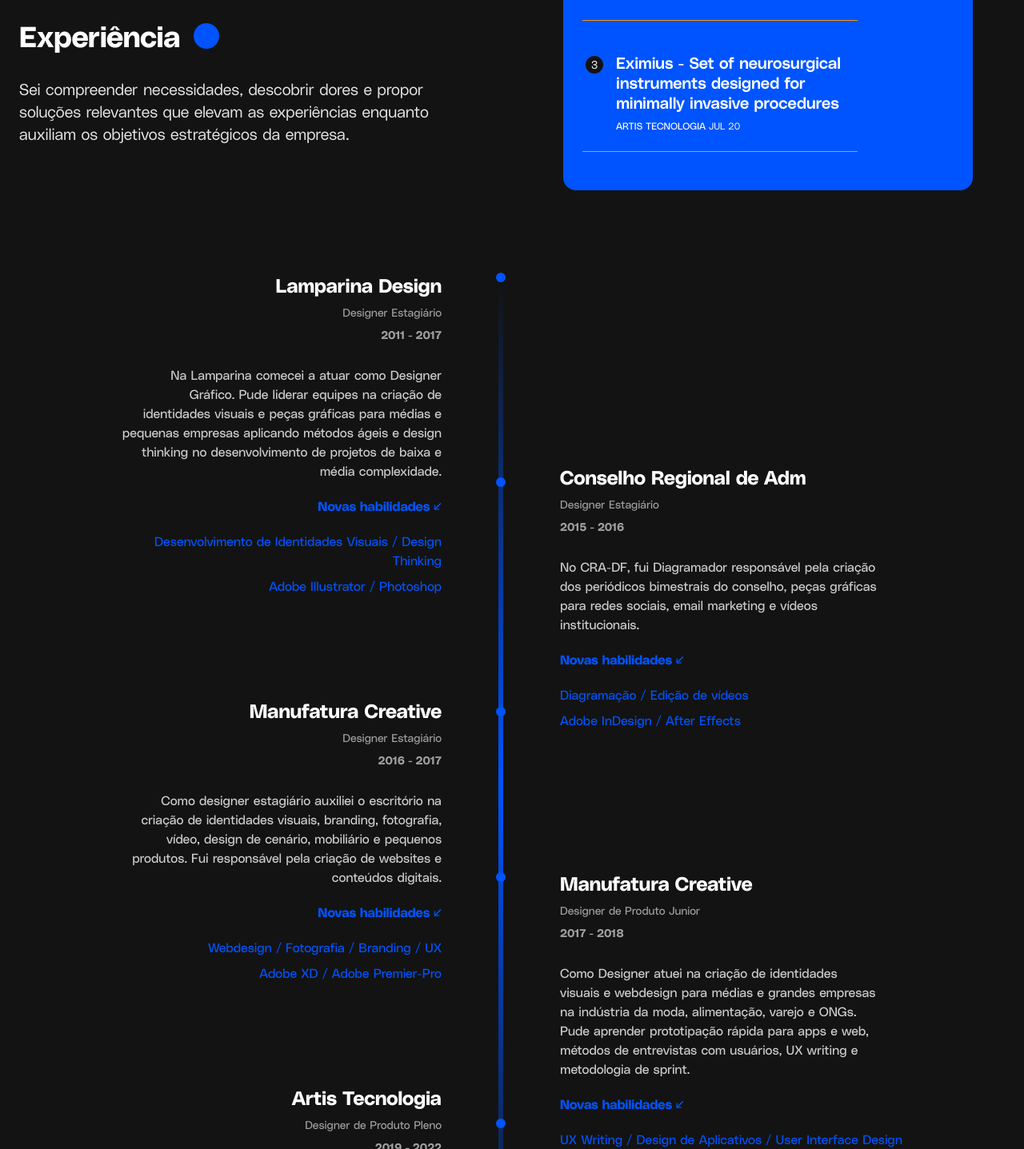
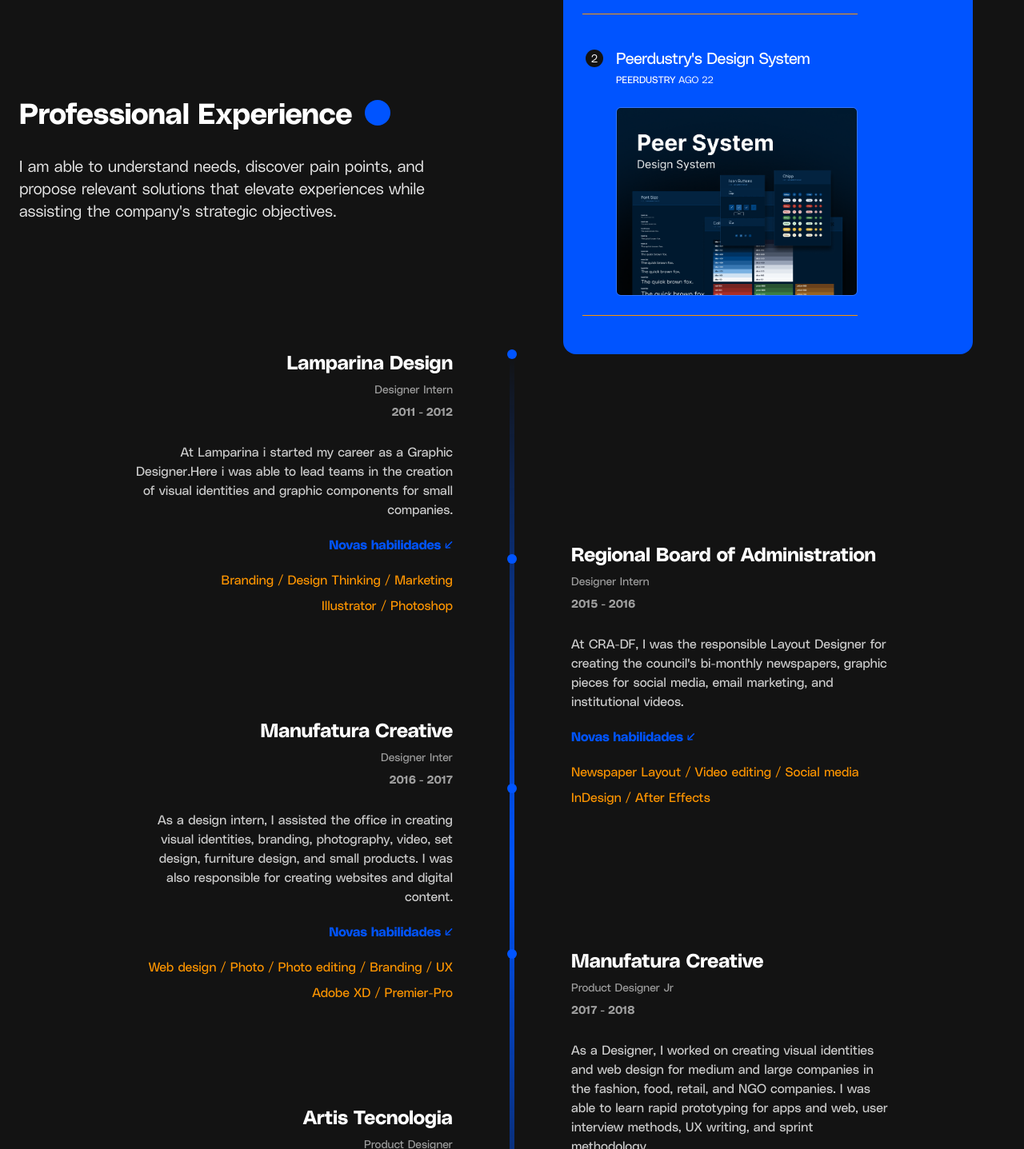
Before and after one commit to creisbarbosa/cassio-website, a Next.js app: page / in a window 1280 px wide. Shown: the part 1353-2790 px from the top of the page at 80% size. Built offline with nearby package versions, Linux system fonts and the light colour scheme.

Commit message:
English translation

```diff
--- a/src/components/Timeline.tsx
+++ b/src/components/Timeline.tsx
@@ -8,55 +8,55 @@
     {
       id: 1,
       company: "Lamparina Design",
-      role: "Designer Estagiário",
-      period: "2011 - 2017",
-      text: "Na Lamparina comecei a atuar como Designer Gráfico. Pude liderar equipes na criação de identidades visuais e peças gráficas para médias e pequenas empresas aplicando métodos ágeis e design thinking no desenvolvimento de projetos de baixa e média complexidade.",
-      firstSkills: "Desenvolvimento de Identidades Visuais / Design Thinking",
-      secondSkills: "Adobe Illustrator / Photoshop"
+      role: "Designer Intern",
+      period: "2011 - 2012",
+      text: "At Lamparina i started my career as a Graphic Designer.Here i was able to lead teams in the creation of visual identities and graphic components for small companies.",
+      firstSkills: "Branding / Design Thinking / Marketing",
+      secondSkills: "Illustrator / Photoshop"
     },
     {
       id: 2,
-      company: "Conselho Regional de Adm",
-      role: "Designer Estagiário",
+      company: "Regional Board of Administration",
+      role: "Designer Intern",
       period: "2015 - 2016",
-      text: "No CRA-DF, fui Diagramador responsável pela criação dos periódicos bimestrais do conselho, peças gráficas para redes sociais, email marketing e vídeos institucionais.",
-      firstSkills: "Diagramação / Edição de vídeos",
-      secondSkills: "Adobe InDesign / After Effects"
+      text: "At CRA-DF, I was the responsible Layout Designer for creating the council's bi-monthly newspapers, graphic pieces for social media, email marketing, and institutional videos.",
+      firstSkills: "Newspaper Layout / Video editing / Social media",
+      secondSkills: "InDesign / After Effects"
     },
     {
       id: 3,
       company: "Manufatura Creative",
-      role: "Designer Estagiário",
+      role: "Designer Inter",
       period: "2016 - 2017",
-      text: "Como designer estagiário auxiliei o escritório na criação de identidades visuais, branding, fotografia, vídeo,  design de cenário, mobiliário e pequenos produtos. Fui responsável pela criação de websites e conteúdos digitais.",
-      firstSkills: "Webdesign / Fotografia / Branding / UX",
-      secondSkills: "Adobe XD / Adobe Premier-Pro"
+      text: "As a design intern, I assisted the office in creating visual identities, branding, photography, video, set design, furniture design, and small products. I was also responsible for creating websites and digital content.",
+      firstSkills: "Web design / Photo / Photo editing / Branding / UX",
+      secondSkills: "Adobe XD / Premier-Pro"
     },
     {
       id: 4,
       company: "Manufatura Creative",
-      role: "Designer de Produto Junior",
+      role: "Product Designer Jr",
       period: "2017 - 2018",
-      text: "Como Designer atuei na criação de identidades visuais e webdesign para médias e grandes empresas na indústria da moda, alimentação, varejo e ONGs. Pude aprender prototipação rápida para apps e web, métodos de entrevistas com usuários, UX writing  e metodologia de sprint.",
-      firstSkills: "UX Writing / Design de Aplicativos / User Interface Design",
-      secondSkills: "Metodologia de Sprints / Prototipação / Figma "
+      text: "As a Designer, I worked on creating visual identities and web design for medium and large companies in the fashion, food, retail, and NGO companies. I was able to learn rapid prototyping for apps and web, user interview methods, UX writing, and sprint methodology.",
+      firstSkills: "UX Writing / App design / UI design",
+      secondSkills: "Sprints / Prototype / Figma / Sketch"
     },
     {
       id: 5,
       company: "Artis Tecnologia",
-      role: "Designer de Produto Pleno",
+      role: "Product Designer",
       period: "2019 - 2022",
-      text: "Designer de Produtos responsável pelo desenvolvimento de software e interfaces de produtos de média e alta complexidade para Neurocirurgias: wireframes, arquitetura de informação.",
-      firstSkills: "UI Kit / Kanban / Shadowing / Testes A B / UX Research / Entrevistas com usuários",
+      text: "As a Product Designer, I was responsible for the development of software and interfaces for medium to high complexity products for Neurosurgery, including wireframes and information architecture.",
+      firstSkills: "UI Kit / Kanban / Shadowing / A-B Testing / UX Research / User interviews",
       secondSkills: "HTML / CSS / JavaScript / Git / Bootstrap"
     },
     {
       id: 6,
       company: "Peerdustry",
-      role: "Designer de Produto Pleno / Desenvolvedor Front-end Jr.",
-      period: "desde 2022",
-      text: "Na Peerdustry atuo como Designer de Produtos e Front-end dev responsável pela reestruturação do software  B2B de usinagem industrial.",
-      firstSkills: "Programação Front-end / Scrum / Product Management",
+      role: "Product Designer / Front-end Dev Jr",
+      period: "2022 - 2023",
+      text: "At Peerdustry, I worked as a Product Designer and Front-end developer responsible for the restructuring of the B2B industrial machining company's  software.",
+      firstSkills: "Front-end / Scrum / Product Management",
       secondSkills: "TypeScript / NodeJs / NPM / React / React Native / NextJs / StoryBook / Firebase / Vercel"
     },
   ]
@@ -78,8 +78,8 @@
                   <strong className="text-sm text-white/60">{job.period}</strong>
                   <p className="text-white/80 mt-5 max-w-[25rem]">{job.text}</p>
                   <h3 className="text-cyan font-bold mt-3">Novas habilidades ↙</h3>
-                  <p className="text-cyan mt-3 max-w-[25rem]">{job.firstSkills}</p>
-                  <p className="text-cyan max-w-[25rem]">{job.secondSkills}</p>
+                  <p className="text-yellow mt-3 max-w-[25rem]">{job.firstSkills}</p>
+                  <p className="text-yellow max-w-[25rem]">{job.secondSkills}</p>
                 </div>
               )
             })}
@@ -100,8 +100,8 @@
                   <strong className="text-sm text-white/60">{job.period}</strong>
                   <p className="text-white/80 mt-5 max-w-[25rem]">{job.text}</p>
                   <h3 className="text-cyan font-bold mt-3">Novas habilidades ↙</h3>
-                  <p className="text-cyan mt-3">{job.firstSkills}</p>
-                  <p className="text-cyan max-w-[25rem]">{job.secondSkills}</p>
+                  <p className="text-yellow mt-3">{job.firstSkills}</p>
+                  <p className="text-yellow max-w-[25rem]">{job.secondSkills}</p>
                 </div>
               )
             })}
@@ -133,8 +133,8 @@
                   <strong className="text-sm text-white/60">{job.period}</strong>
                   <p className="text-white/80 mt-5 max-w-[25rem]">{job.text}</p>
                   <h3 className="text-cyan font-bold mt-3">Novas habilidades ↙</h3>
-                  <p className="text-cyan mt-3 max-w-[25rem]">{job.firstSkills}</p>
-                  <p className="text-cyan max-w-[25rem]">{job.secondSkills}</p>
+                  <p className="text-yellow mt-3 max-w-[25rem]">{job.firstSkills}</p>
+                  <p className="text-yellow max-w-[25rem]">{job.secondSkills}</p>
                 </div>
               )
             })}
--- a/src/pages/index.tsx
+++ b/src/pages/index.tsx
@@ -4,30 +4,27 @@
 import Timeline from "@/components/Timeline";
 import Link from "next/link";
 
+import PeerWeb from "../../public/peer_website.png"
+import PeerSystem from "../../public/peersystem.png"
+
 const lastProjects = [
   {
-    company: "STUDIO CASSIO REIS",
-    project: "Task Wall",
-    title: "A simple to-do list application designed to make our daily tasks management experience seamless",
+    company: "PEERDUSTRY",
+    project: "Peerdustry's Website",
+    title: " ",
     date: "JAN 23",
-    href: "https://github.com/creisbarbosa/task-wall",
+    href: "https://github.com/creisbarbosa/peer-website",
+    img: PeerWeb,
     id: 1
   },
   {
     company: "PEERDUSTRY",
-    project: "Peer Website",
-    title: "Website developed with React and NextJs and designed in Figma",
-    date: "DEZ 22",
-    href: "https://github.com/creisbarbosa/peer-website",
+    project: "Peerdustry's Design System",
+    title: " ",
+    date: "AGO 22",
+    href: "https://www.figma.com/proto/yeOdmOhZnGNKpSMI0xoyKN/%F0%9F%8F%AD-Peer-System-(Copy)?page-id=874%3A1130&node-id=1713%3A1078&viewport=515%2C429%2C0.14&scaling=scale-down-width",
+    img: PeerSystem,
     id: 2
-  },
-  {
-    company: "Artis Tecnologia",
-    project: "Eximius",
-    title: "Set of neurosurgical instruments designed for minimally invasive procedures",
-    date: "JUL 20",
-    href: "https://www.behance.net/gallery/130132073/Surgical-Navigation-Instrument-Set",
-    id: 3
   },
 ]
 
@@ -40,13 +37,13 @@
 
               <div className="space-y-8 xl:space-y-16">
                 <h1 className="text-[2rem] xl:text-5xl xl:leading-snug">
-                  Olá! <br />
-                  Sou Cassio Reis <br />
+                  Hi! <br />
+                  I&apos;m Cassio Reis <br />
                   &lsaquo;<b>Product Designer</b> /&rsaquo; <br />
                   &lsaquo;<b>Front-end Dev</b> /&rsaquo; <br />
-                  de Brasília - DF
+                  from Brasilia, Brazil
                 </h1>
-                <p className="text-white/70 text-base leading-normal"><b className="text-white">Sou Designer de Produtos de formação e venho me aperfeiçoando como Desenvolvedor Front-end.</b> Já pude atuar em diversas frentes e projetos relacionados a setores da indústria como varejo, hospitalar, alimentos e organizações públicas. Atualmente faço parte do time da Peerdustry como Designer Sr. e Front-end Jr.</p>
+                <p className="text-white/70 text-base leading-normal"><b className="text-white">With my background in Industrial Design, i developed passion for Product Design and Front-end Development</b>. I&apos;ve been able to work with different teams structures and several projects related to industries such as retail, healthcare, food and public organizations. Until recently i was part of Peerdustry&apos;s product team as Product Designer and Front-end Developer.</p>
               </div>
             </div>
 
@@ -69,24 +66,24 @@
           <Image src={AcademicBg} alt="" className="absolute h-full w-full object-cover"/>
           <div className="xl:px-6 mx-auto xl:max-w-7xl">
             <div className="flex flex-row items-center gap-4 relative">
-              <h2 className="text-2xl xl:text-4xl font-bold">Formação Acadêmica</h2>
+              <h2 className="text-2xl xl:text-4xl font-bold">Academic background</h2>
               <svg width="32" height="32" viewBox="0 0 32 32" fill="none" xmlns="http://www.w3.org/2000/svg">
                 <path d="M17.1571 10.1831L16 0L14.8429 10.1831L9.87706 1.21794L12.705 11.0687L4.68629 4.68629L11.0687 12.705L1.21792 9.87708L10.1831 14.843L0 16L10.1831 17.1571L1.21792 22.1229L11.0687 19.295L4.68629 27.3137L12.705 20.9313L9.87706 30.7821L14.8429 21.8169L16 32L17.157 21.8169L22.1229 30.7821L19.295 20.9313L27.3137 27.3137L20.9313 19.295L30.7821 22.1229L21.8169 17.1571L32 16L21.8169 14.8429L30.7821 9.87708L20.9313 12.705L27.3137 4.68629L19.295 11.0687L22.1229 1.21794L17.1571 10.1831Z" fill="#FF9600"/>
               </svg>
             </div>
 
             <div className="space-y-2 relative">
-              <h3 className="text-xl xl:text-2xl font-semibold xl:font-bold">Desenho Industrial</h3>
+              <h3 className="text-xl xl:text-2xl font-semibold xl:font-bold">Industrial Design - University of Brasília</h3>
               <strong className="text-gray-400">2011-2016</strong>
-              <p className="pt-3 max-w-md">Curso de bacharelado em Desenho Industrial com foco em Projeto de Produto concluído pela  Universidade de Brasília.</p>
+              <p className="pt-3 max-w-md">As a product designer student i could develop researches around service design and product manufacturing since day one at Brasília&apos;s University.  Getting in touch with the best practices of Design Thinking and putting it to test with real user&apos;s problems, gave me the real-world experience i needed become a market-ready professional.</p>
             </div>
           </div>
         </section>
 
         <section className="px-6 mx-auto xl:max-w-7xl pt-8 pb-32 xl:py-32 space-y-16 relative">
-          <div className="bg-cyan pt-6 pl-6 pb-12 pr-8 xl:pr-36 mb-12 rounded-2xl max-w-lg relative xl:absolute xl:-top-40 xl:right-16 transition-all">
+          <div className="bg-cyan pt-6 pl-6 pb-12 pr-8 xl:pr-36 mb-12 rounded-2xl max-w-lg relative xl:absolute xl:-top-72 xl:right-16 transition-all">
             <div className="flex flex-col justify-start space-y-4">
-              <h3 className="uppercase font-bold text-xs">Últimos projetos</h3>
+              <h3 className="uppercase font-bold text-xs">Latest projects</h3>
               <div className="space-y-4 xl:space-y-10">
                   {lastProjects.map((project) => {
                     return (
@@ -96,8 +93,11 @@
                       >
                         <strong className="h-[22px] aspect-square bg-background rounded-2xl items-center justify-center flex m-1 text-sm font-light">{project.id}</strong>
                         <div className="flex flex-col gap-2">
-                          <Link href={project.href} className="font-semibold leading-tight text-xl hover:text-yellow cursor-pointer transition-colors">{project.project} - {project.title}</Link>
-                          <strong className="font-light text-xs uppercase"><b className="font-medium">{project.company}</b> {project.date}</strong>
+                          <Link href={project.href} target="blank" className="group">
+                            <div className="font-normal tracking-tight text-xl group-hover:text-yellow cursor-pointer transition-colors" >{project.project}</div>
+                            <strong className="font-light text-xs uppercase"><b className="font-medium">{project.company}</b> {project.date}</strong>
+                            <Image src={project.img} alt="" className="mt-6 rounded-md border border-solid border-white/20 group-hover:opacity-90 transition-opacity"/>
+                          </Link>
                         </div>
                       </div>
                     )
@@ -108,12 +108,14 @@
 
           <div className="flex flex-col gap-8 pt-4 relative" id="timeline">
             <div className="flex flex-row items-center gap-4">
-              <h2 className="text-2xl xl:text-4xl font-bold">Experiência</h2>
+              <h2 className="text-2xl xl:text-4xl font-bold">
+              Professional Experience
+              </h2>
               <svg width="32" height="32" viewBox="0 0 32 32" fill="none" xmlns="http://www.w3.org/2000/svg">
                 <circle cx="16" cy="16" r="16" fill="#0054FF"/>
               </svg>
             </div>
-            <p className="md:max-w-xl md:text-xl font-light text-white/90">Sei compreender necessidades, descobrir dores e propor soluções relevantes que elevam as experiências enquanto auxiliam os objetivos estratégicos da empresa.</p>
+            <p className="md:max-w-xl md:text-xl font-light text-white/90">I am able to understand needs, discover pain points, and propose relevant solutions that elevate experiences while assisting the company&apos;s strategic objectives.</p>
           </div>
 
           <Timeline/>
```
Also changed, not shown: src/components/Navbar.tsx (+4 -4 lines), src/pages/contact.tsx (+6 -6 lines).
